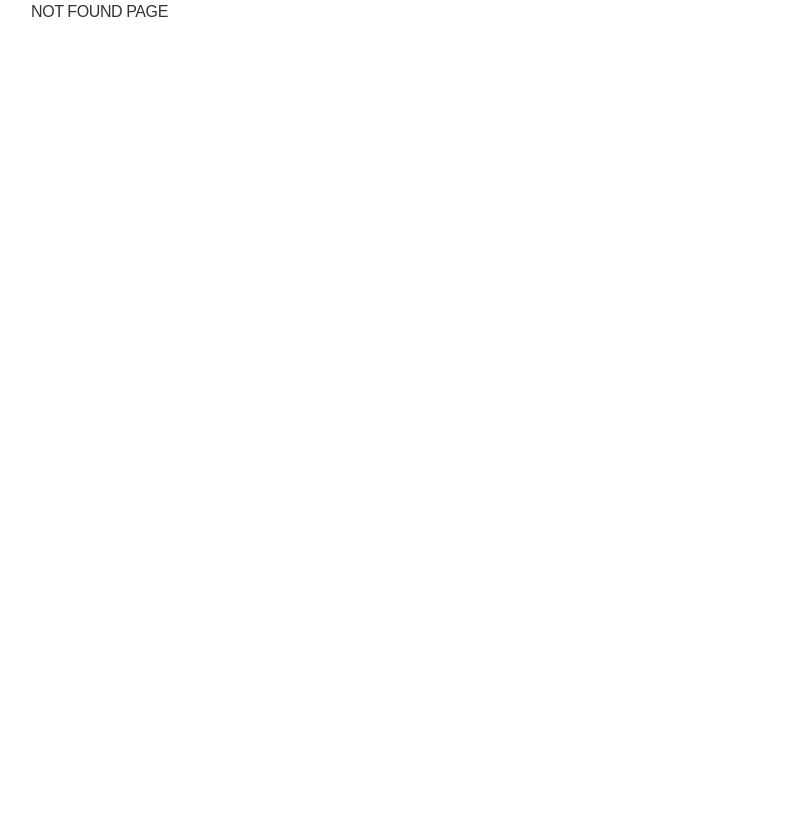
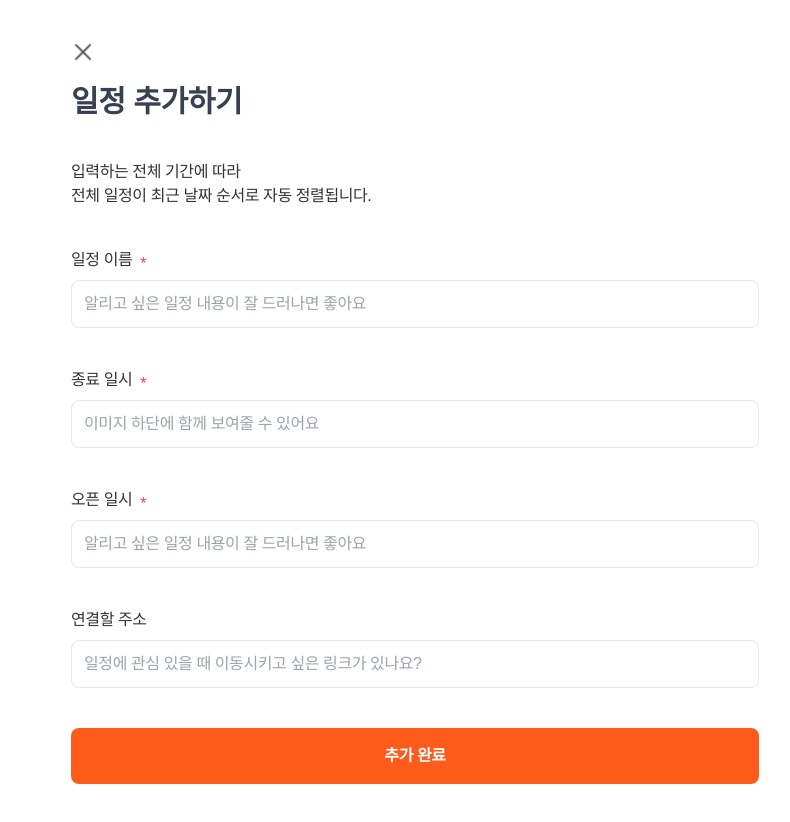
Before and after one commit to Mt-NextJs/boomcovibe, a Next.js app: page /block/calendar/form in a window 1280 px wide. Before the commit this address had no page. Shown: the top 822 px of the page, without its empty margins (225-1015 px from the left). Before the commit the page ends 800 px from the top, so only its background shows below. Built offline with nearby package versions, Linux system fonts and the light colour scheme.

Commit message:
feat: readme 내용 추가

```diff
--- /dev/null
+++ b/src/app/block/calendar/form/page.tsx
@@ -0,0 +1,89 @@
+import Image from 'next/image';
+import Link from 'next/link';
+
+export default function CalendarFormBlock() {
+    return (
+        <div className="p-10">
+            <div className="relative mb-5 h-6 w-6 cursor-pointer">
+                <Link href={'/block'}>
+                    <Image
+                        src="/assets/icons/icon_close.png"
+                        alt="close"
+                        layout="fill"
+                        objectFit="cover"
+                    />
+                </Link>
+            </div>
+            <p className="pageName mb-10">일정 추가하기</p>
+
+            <div className="mb-10 flex flex-col gap-2">
+                <label htmlFor="src">
+                    입력하는 전체 기간에 따라
+                    <br />
+                    전체 일정이 최근 날짜 순서로 자동 정렬됩니다.
+                </label>
+            </div>
+
+            <div className="mb-10 flex flex-col gap-2">
+                <div className="flex">
+                    <label htmlFor="title">일정 이름</label>
+                    <span className="title relative top-1 ml-2 inline-block text-red-500">
+                        *
+                    </span>
+                </div>
+                <input
+                    type="text"
+                    name="title"
+                    id="title"
+                    placeholder="알리고 싶은 일정 내용이 잘 드러나면 좋아요"
+                    className="input"
+                />
+            </div>
+
+            <div className="mb-10 flex flex-col gap-2">
+                <div className="flex">
+                    <label htmlFor="title">종료 일시</label>
+                    <span className="title relative top-1 ml-2 inline-block text-red-500">
+                        *
+                    </span>
+                </div>
+                <input
+                    type="text"
+                    name="title"
+                    id="title"
+                    placeholder="이미지 하단에 함께 보여줄 수 있어요"
+                    className="input"
+                />
+            </div>
+
+            <div className="mb-10 flex flex-col gap-2">
+                <div className="flex">
+                    <label htmlFor="title">오픈 일시</label>
+                    <span className="title relative top-1 ml-2 inline-block text-red-500">
+                        *
+                    </span>
+                </div>
+                <input
+                    type="text"
+                    name="title"
+                    id="title"
+                    placeholder="알리고 싶은 일정 내용이 잘 드러나면 좋아요"
+                    className="input"
+                />
+            </div>
+
+            <div className="mb-10 flex flex-col gap-2">
+                <label htmlFor="link">연결할 주소</label>
+                <input
+                    type="text"
+                    name="link"
+                    id="link"
+                    placeholder="일정에 관심 있을 때 이동시키고 싶은 링크가 있나요?"
+                    className="input"
+                />
+            </div>
+
+            <button className="button color">추가 완료</button>
+        </div>
+    );
+}
--- /dev/null
+++ b/src/app/block/calendar/page.tsx
@@ -0,0 +1,72 @@
+import Image from 'next/image';
+import Link from 'next/link';
+
+export default function CalendarBlock() {
+    return (
+        <div className="p-10">
+            <div className="relative mb-5 h-6 w-6 cursor-pointer">
+                <Link href={'/block'}>
+                    <Image
+                        src="/assets/icons/icon_close.png"
+                        alt="close"
+                        layout="fill"
+                        objectFit="cover"
+                    />
+                </Link>
+            </div>
+            <p className="pageName mb-10">일정 추가하기</p>
+            <div className="mb-10 flex flex-col gap-2">
+                <label htmlFor="src">
+                    입력하는 전체 기간에 따라
+                    <br />
+                    전체 일정이 최근 날짜 순서로 자동 정렬됩니다.
+                </label>
+                <input
+                    type="text"
+                    name="src"
+                    id="src"
+                    placeholder="원하는 이미지 URL을 알려주세요"
+                    className="input"
+                />
+            </div>
+            <div className="relative mb-10 h-[40rem] w-full">
+                <Image
+                    src="/assets/icons/icon_image.png"
+                    alt="image"
+                    layout="fill"
+                    objectFit="cover"
+                    className="brightness-0 filter"
+                />
+            </div>
+
+            <div className="mb-10 flex flex-col gap-2">
+                <div className="flex justify-between">
+                    <label htmlFor="title">타이틀</label>
+                    <p>
+                        0 <span className="text-slate-300">/ 30</span>
+                    </p>
+                </div>
+                <input
+                    type="text"
+                    name="title"
+                    id="title"
+                    placeholder="이미지 하단에 함께 보여줄 수 있어요"
+                    className="input"
+                />
+            </div>
+
+            <div className="flex flex-col gap-2">
+                <label htmlFor="link">연결할 주소</label>
+                <input
+                    type="text"
+                    name="link"
+                    id="link"
+                    placeholder="이미지를 통해 이동시키고 싶은 링크가 있나요?"
+                    className="input"
+                />
+            </div>
+
+            <button className="button color">추가 완료</button>
+        </div>
+    );
+}
--- a/src/app/layout.tsx
+++ b/src/app/layout.tsx
@@ -19,9 +19,7 @@ export default function RootLayout({
 }>) {
     return (
         <html lang="en">
-            <body className={'mx-auto max-w-screen-md'}>
-                {children}
-            </body>
+            <body className={'mx-auto max-w-screen-md'}>{children}</body>
         </html>
     );
 }
--- a/tailwind.config.ts
+++ b/tailwind.config.ts
@@ -22,7 +22,7 @@ const config: Config = {
     theme: {
         extend: {
             borderWidth: {
-                1: '1px'
+                1: '1px',
             },
             colors: {
                 primary: {
@@ -55,7 +55,7 @@ const config: Config = {
                     999: '#999999',
                     ddd: '#dddddd',
                     ccc: '#cccccc',
-                }
+                },
             },
         },
     },
```
Also changed, not shown: 1 other file (tests, documents, lock files or other folders).
